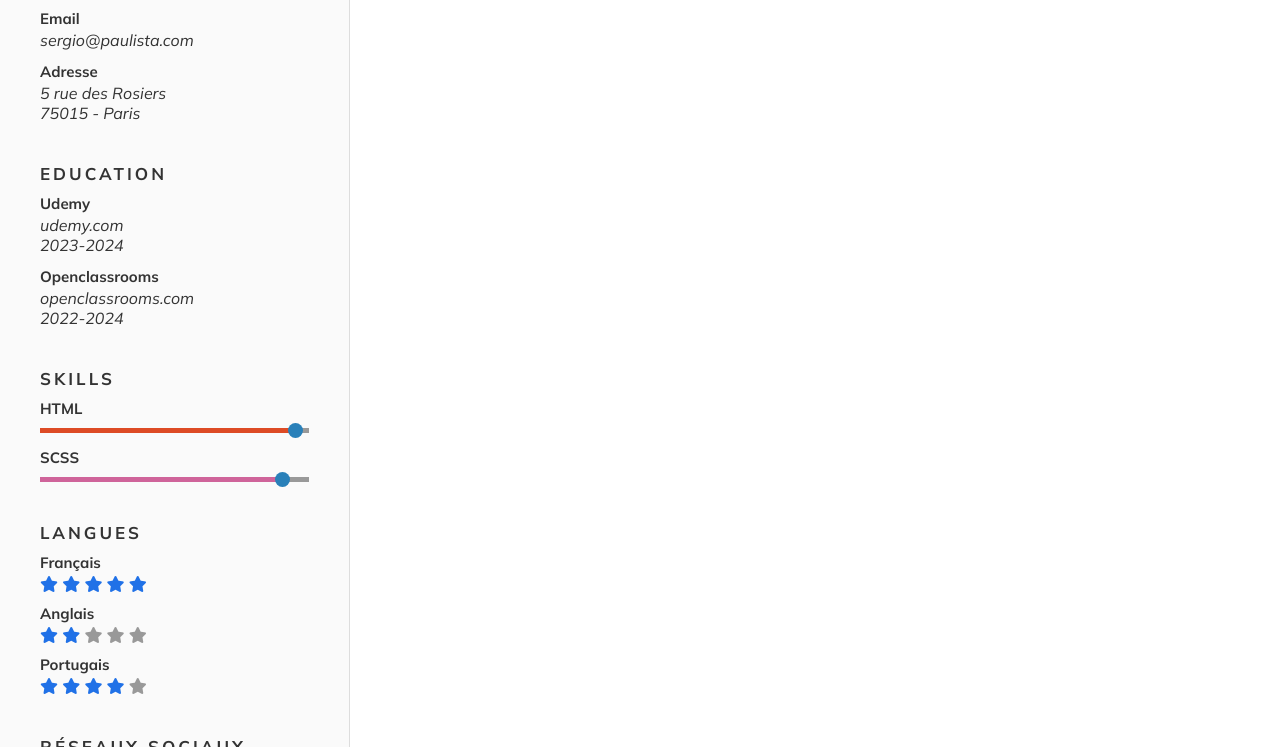
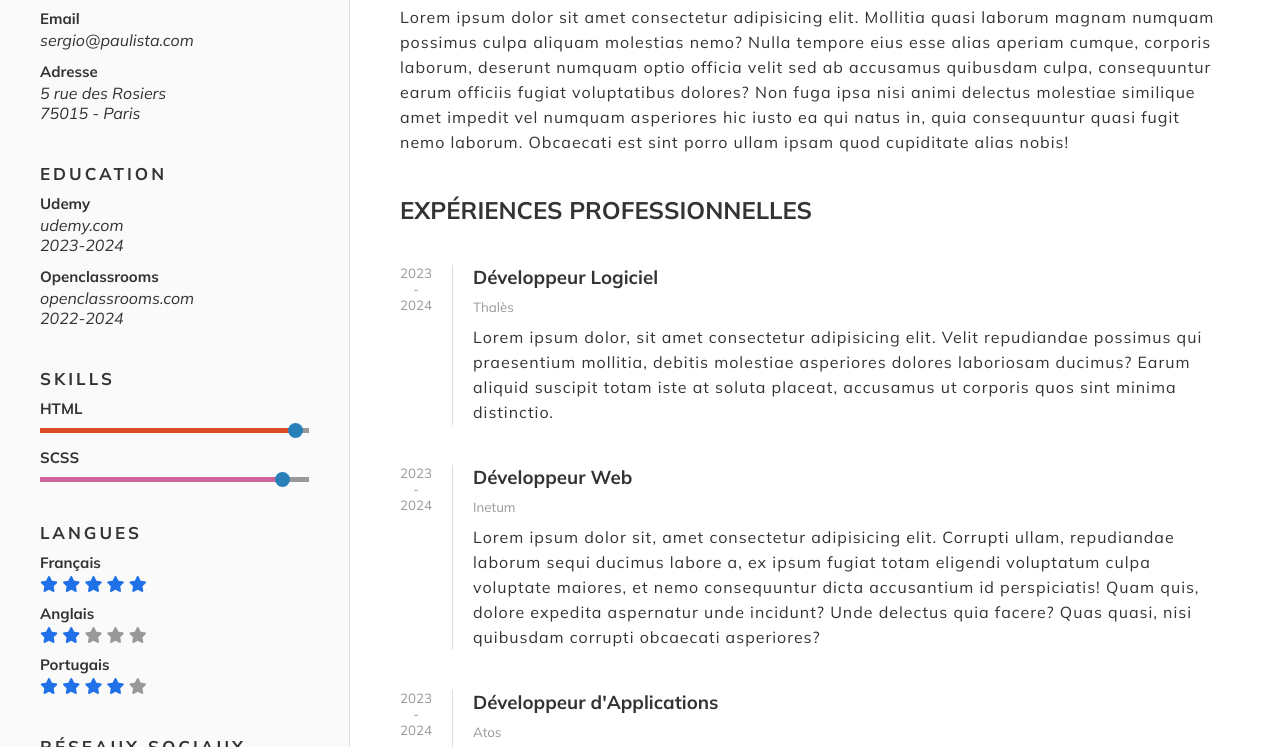
Before and after one commit to Karlito14/cvSergio, a website: page index.html in a window 1280 px wide. Shown: the part 385-1132 px from the top of the page. Drawn offline with Linux system fonts and the light colour scheme.

Commit message:
ajout des expériences

```diff
--- a/index.html
+++ b/index.html
@@ -22,10 +22,12 @@
   </head>
   <body>
     <div class="container">
+      <!-- - - - - - - - HEADER - - - - - - - -->
       <header class="container__header header">
         <h1 class="header__title">Sergio Paulista</h1>
         <p class="header__description">Intégrateur HTML & CSS / SCSS</p>
       </header>
+      <!-- - - - - - - - IMAGE - - - - - - - -->
       <div class="container__picture picture">
         <img
           class="picture__img"
@@ -34,6 +36,7 @@
         />
       </div>
       <aside class="container__aside aside">
+        <!-- - - - - - - - CONTACT - - - - - - - -->
         <section class="aside__contact">
           <h2 class="aside__contact__title">contact</h2>
           <h3 class="aside__contact__h3">téléphone</h3>
@@ -45,6 +48,7 @@
             >5 rue des Rosiers<br />75015 - Paris</adress
           >
         </section>
+        <!-- - - - - - - - EDUCATION - - - - - - - -->
         <section class="aside__education">
           <h2 class="aside__education__title">Education</h2>
           <h3 class="aside__education__h3">udemy</h3>
@@ -61,6 +65,7 @@
             2022-2024</a
           >
         </section>
+        <!-- - - - - - - - SKILLS - - - - - - - -->
         <section class="aside__skills">
           <h2 class="aside__skills__title">Skills</h2>
           <h3 class="aside__skills__h3">HTML</h3>
@@ -74,6 +79,7 @@
             <div class="bar-skill__dot--scss"></div>
           </div>
         </section>
+        <!-- - - - - - - - LANGUES - - - - - - - -->
         <section class="aside__langue">
             <h2 class="aside__langue__title">langues</h2>
             <h3 class="aside__langue__h3">Français</h3>
@@ -101,6 +107,7 @@
                 <i class="fa-solid fa-star star-modif"></i>
             </div>
           </section>
+          <!-- - - - - - - - SOCIAL - - - - - - - -->
           <section class="aside__social">
             <h2 class="aside__social__title">Réseaux sociaux</h2>
             <div class="aside__social__container">
@@ -112,12 +119,45 @@
                 <a href="linkedin.com" target="_blank">Sergio123</a>
             </div>
             <div class="aside__social__container">
-                <i class="fa-brands fa-google"></i>
-                <a href="mailto:sergio123@gmail.fr">mon email</a>
+                <i class="fa-brands fa-facebook"></i>
+                <a href="facebook.com">Sergio123</a>
             </div>
           </section>
       </aside>
-      <main class="container__main">main</main>
+      <main class="container__main">
+        <!-- - - - - - - - PROFIL - - - - - - - -->
+        <h2 class="container__main__title">Profil professionnel</h2>
+        <p>Lorem ipsum dolor sit amet consectetur adipisicing elit. Mollitia quasi laborum magnam numquam possimus culpa aliquam molestias nemo? Nulla tempore eius esse alias aperiam cumque, corporis laborum, deserunt numquam optio officia velit sed ab accusamus quibusdam culpa, consequuntur earum officiis fugiat voluptatibus dolores? Non fuga ipsa nisi animi delectus molestiae similique amet impedit vel numquam asperiores hic iusto ea qui natus in, quia consequuntur quasi fugit nemo laborum. Obcaecati est sint porro ullam ipsam quod cupiditate alias nobis!</p>
+        <!-- - - - - - - - EXPERIENCE  - - - - - - - -->
+        <h2 class="container__main__title">Expériences professionnelles</h2>
+        <div class="experience-bloc">
+          <small class="experience-bloc__date">2023 <br>-<br> 2024</small>
+          <div class="experience-bloc__text">
+            <h3 class="experience-bloc__text__title">Développeur Logiciel</h3>
+            <small class="experience-bloc__text__company">Thalès</small>
+            <p class="experience-bloc__text__description">Lorem ipsum dolor, sit amet consectetur adipisicing elit. Velit repudiandae possimus qui praesentium mollitia, debitis molestiae asperiores dolores laboriosam ducimus? Earum aliquid suscipit totam iste at soluta placeat, accusamus ut corporis quos sint minima distinctio.</p>
+          </div>
+        </div>
+
+        <div class="experience-bloc">
+          <small class="experience-bloc__date">2023 <br>-<br> 2024</small>
+          <div class="experience-bloc__text">
+            <h3 class="experience-bloc__text__title">Développeur Web</h3>
+            <small class="experience-bloc__text__company">Inetum</small>
+            <p class="experience-bloc__text__description">Lorem ipsum dolor sit, amet consectetur adipisicing elit. Corrupti ullam, repudiandae laborum sequi ducimus labore a, ex ipsum fugiat totam eligendi voluptatum culpa voluptate maiores, et nemo consequuntur dicta accusantium id perspiciatis! Quam quis, dolore expedita aspernatur unde incidunt? Unde delectus quia facere? Quas quasi, nisi quibusdam corrupti obcaecati asperiores?</p>
+          </div>
+        </div>
+
+        <div class="experience-bloc">
+          <small class="experience-bloc__date">2023 <br>-<br> 2024</small>
+          <div class="experience-bloc__text">
+            <h3 class="experience-bloc__text__title">Développeur d'Applications</h3>
+            <small class="experience-bloc__text__company">Atos</small>
+            <p class="experience-bloc__text__description">Lorem ipsum dolor sit amet consectetur, adipisicing elit. Perspiciatis aspernatur, est aperiam qui quisquam ex a omnis voluptatibus ducimus debitis similique sunt, commodi cumque maxime ut eum expedita, quod quidem laudantium voluptate rem alias! Reiciendis blanditiis beatae provident nihil voluptates?</p>
+          </div>
+        </div>
+
+      </main>
     </div>
   </body>
 </html>
--- a/scss/_variables.scss
+++ b/scss/_variables.scss
@@ -4,4 +4,5 @@ $color-blue: #2071e7;
 $color-dark-blue: #2980b9;
 $color-text: #333;
 $color-hint: #999;
+$color-grey-light: #ddd;
 $background-color: #fafafa;
--- a/scss/style.scss
+++ b/scss/style.scss
@@ -44,6 +44,7 @@
     font-size: 6rem;
     font-weight: 300;
     letter-spacing: 2rem;
+    margin-bottom: 2rem;
   }
 
   &__description {
@@ -67,7 +68,7 @@
 
 .aside {
   background-color: variables.$background-color;
-  border-right: 1px solid #ddd;
+  border-right: 1px solid variables.$color-grey-light;
   padding: 4rem;
 
   &__contact {
@@ -179,7 +180,6 @@
 }
 
 .aside__social {
-    margin-bottom: 4rem;
 
     &__title {
         @include mixins.title-aside;
@@ -196,3 +196,46 @@
         }
     }
 }
+
+.container__main {
+    padding: 5rem;
+
+    &__title {
+        margin-bottom: 4rem;
+        text-transform: uppercase;
+    }
+
+    & > p {
+        letter-spacing: 0.1rem;
+        line-height: 2.5rem;
+        margin-bottom: 4rem;
+    }
+}
+
+.experience-bloc {
+  display: flex;
+  align-items: flex-start;
+  margin-bottom: 4rem;
+
+  &__date {
+    text-align: center;
+    padding-right: 2rem;
+    color: variables.$color-hint;
+  }
+
+  &__text {
+    border-left: 1px solid variables.$color-grey-light;
+    padding-left: 2rem;
+
+    &__company {
+      display: block;
+      color: variables.$color-hint;
+      margin: 1rem 0;
+    }
+
+    &__description {
+      letter-spacing: 0.1rem;
+      line-height: 2.5rem;
+    }
+  }
+}
```
Also changed, not shown: css/style.css, 1 other file.
